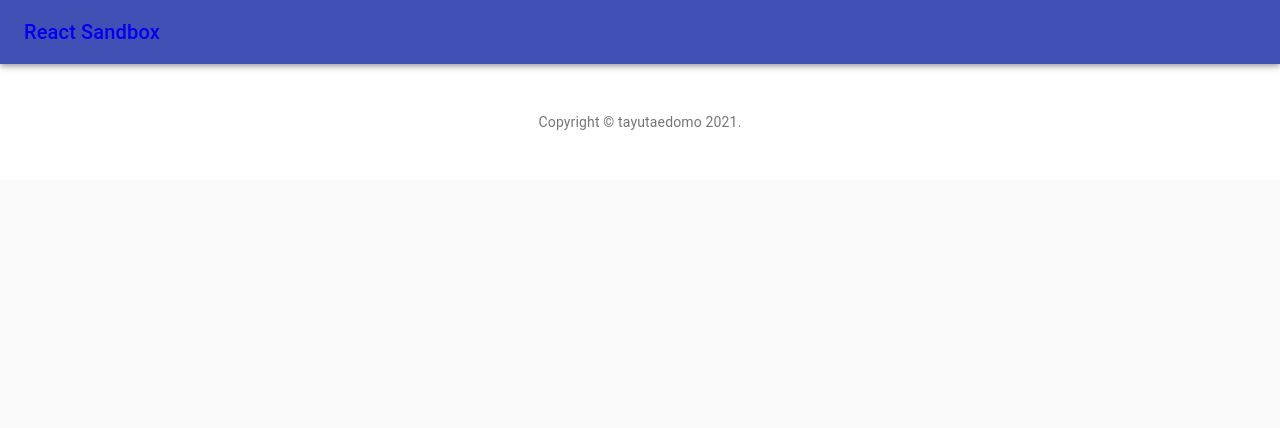
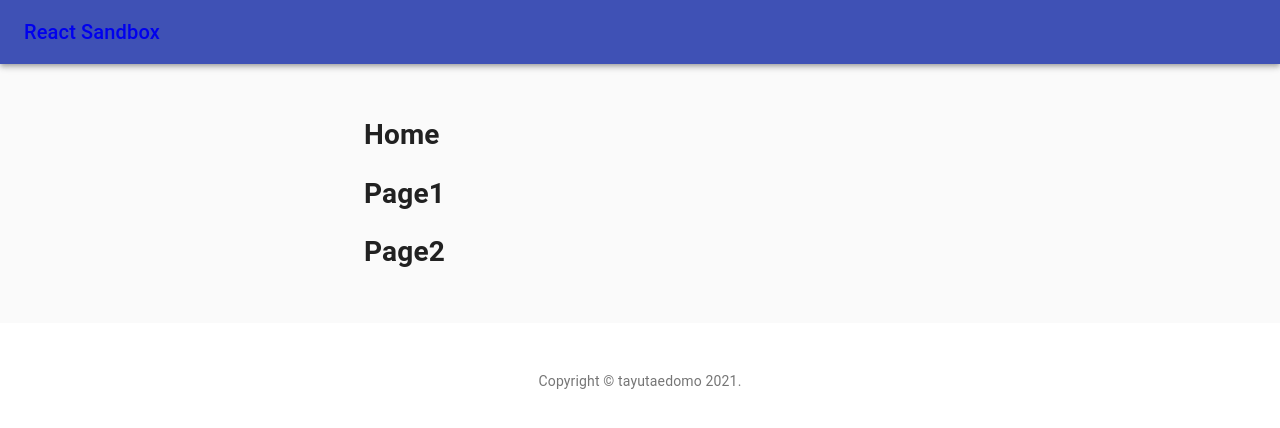
Before and after one commit to tayutaedomo/react-sandbox, a React (Create React App) app: page /router in a window 1280 px wide. Shown: the top 428 px of the page. Built offline with nearby package versions, Linux system fonts and the light colour scheme.

Commit message:
add: RouterPage component

```diff
--- a/src/components/App.js
+++ b/src/components/App.js
@@ -18,6 +18,7 @@ import CompositionScreen from './composition/CompositionScreen';
 import HocScreen from './hoc/HocScreen';
 import Rerendering from './re-rendering/Rerendering';
 import Styles from './styles/Styles';
+import RouterPage from './router/RouterPage';
 
 const useStyles = makeStyles((theme) => ({
   cardGrid: {
@@ -91,6 +92,11 @@ export default function App() {
                 <Styles />
               </Container>
             </Route>
+            <Route path="/router">
+              <Container className={classes.cardGrid} maxWidth="sm">
+                <RouterPage />
+              </Container>
+            </Route>
           </Switch>
         </main>
         <Footer />
--- a/src/components/home/HomeScreen.js
+++ b/src/components/home/HomeScreen.js
@@ -100,6 +100,13 @@ export default function Home() {
             to={'/styles'}
           />
         </Grid>
+        <Grid item xs={12} sm={6} md={4}>
+          <HomeCard
+            headline={'Router'}
+            content={'Basic/Nested/Refactoring/Params/404'}
+            to={'/router'}
+          />
+        </Grid>
       </Grid>
     </React.Fragment>
   );
--- /dev/null
+++ b/src/components/router/Home.jsx
@@ -0,0 +1,11 @@
+import React from 'react';
+
+const Home = () => {
+  return (
+    <div>
+      <h1>Home</h1>
+    </div>
+  );
+};
+
+export default Home;
--- /dev/null
+++ b/src/components/router/Page1.jsx
@@ -0,0 +1,11 @@
+import React from 'react';
+
+const Page1 = () => {
+  return (
+    <div>
+      <h1>Page1</h1>
+    </div>
+  );
+};
+
+export default Page1;
--- /dev/null
+++ b/src/components/router/Page2.jsx
@@ -0,0 +1,11 @@
+import React from 'react';
+
+const Page2 = () => {
+  return (
+    <div>
+      <h1>Page2</h1>
+    </div>
+  );
+};
+
+export default Page2;
--- /dev/null
+++ b/src/components/router/RouterPage.jsx
@@ -0,0 +1,17 @@
+import React from 'react';
+
+import Home from './Home';
+import Page1 from './Page1';
+import Page2 from './Page2';
+
+const RouterPage = () => {
+  return (
+    <div>
+      <Home />
+      <Page1 />
+      <Page2 />
+    </div>
+  );
+};
+
+export default RouterPage;
```
